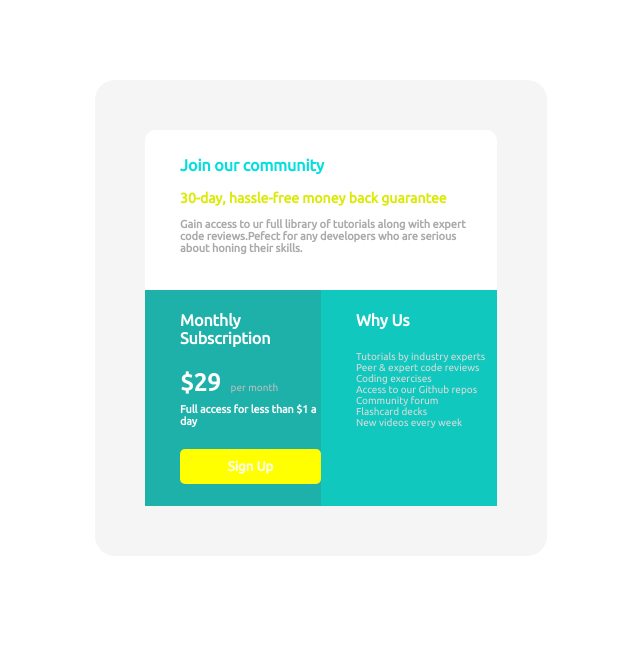
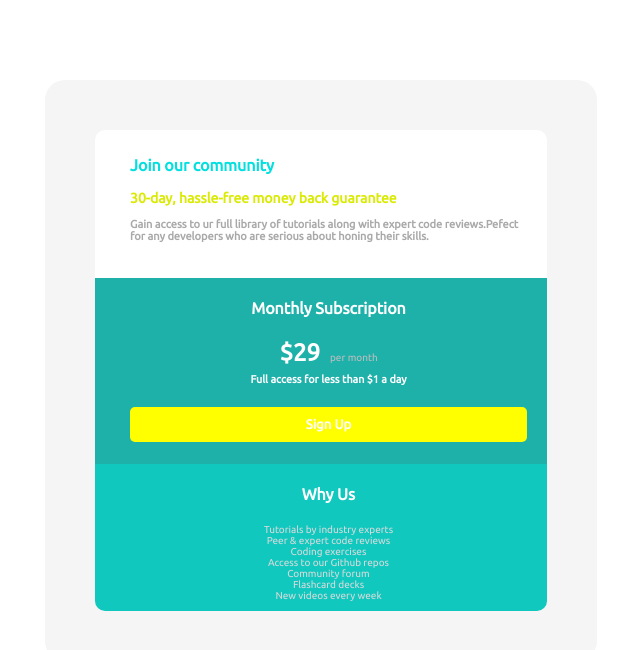
Before and after one commit to nadeemkhanbda/ProjectChallenge, a plain HTML site: page SinglePrice/index.html in a window 768 px wide. Shown: the whole page, without its empty margins (63-703 px from the left). Drawn offline with Linux system fonts and the light colour scheme; a web font is replaced by a local one.

Commit message:
update modify

```diff
--- a/SinglePrice/index.html
+++ b/SinglePrice/index.html
@@ -53,15 +53,20 @@
             font-family: 'Ubuntu', sans-serif;
         }
         #grid-second{
+            grid-area: 2/1/3/2;
             background-color:rgb(30, 177, 170);
             font-family: 'Ubuntu', sans-serif;
             padding-left: 35px;
+            border-bottom-left-radius: 10px;
+
 
         }
         #grid-three{
             background-color:rgb(17, 200, 191) ;
             font-family: 'Ubuntu', sans-serif;
             padding-left: 35px;
+            grid-area: 2/2/3/3;
+            border-bottom-right-radius: 10px;
         }
         ul{
             list-style-type: none;
@@ -96,6 +101,43 @@
             border-radius: 5px;
             text-align: center;
         }
+        @media (min-width:480px) and (max-width:800px){
+            #background{
+                margin: 80px 100px;
+            }
+            .grid{
+            display: grid;
+            grid-template-columns: 1fr  ;
+            grid-template-rows: 0.5fr 0.5fr 0.5fr;
+            gap: 0;
+
+
+
+        }
+           #grid-second{
+            grid-area: 2/1/3/2;
+            background-color: rgb(30, 177, 170);
+            text-align: center;
+            margin: 0;
+            padding-right: 20px;
+            border-radius: 0;
+
+           }
+           #grid-three{
+            grid-area: 3/1/4/2;
+            background-color: rgb(17, 200, 191);
+            text-align: center;
+            margin: 0;
+            padding-right: 20px;
+            border-bottom-left-radius: 10px;
+            border-bottom-right-radius: 10px;
+           }
+           .access{
+            text-align: center;
+            margin: 0px;
+            color: white;
+        }
+        }
     </style>
 </head>
 <body>
```
Also changed, not shown: myTestMoney/index_testimonial.html (+44 -0 lines).
